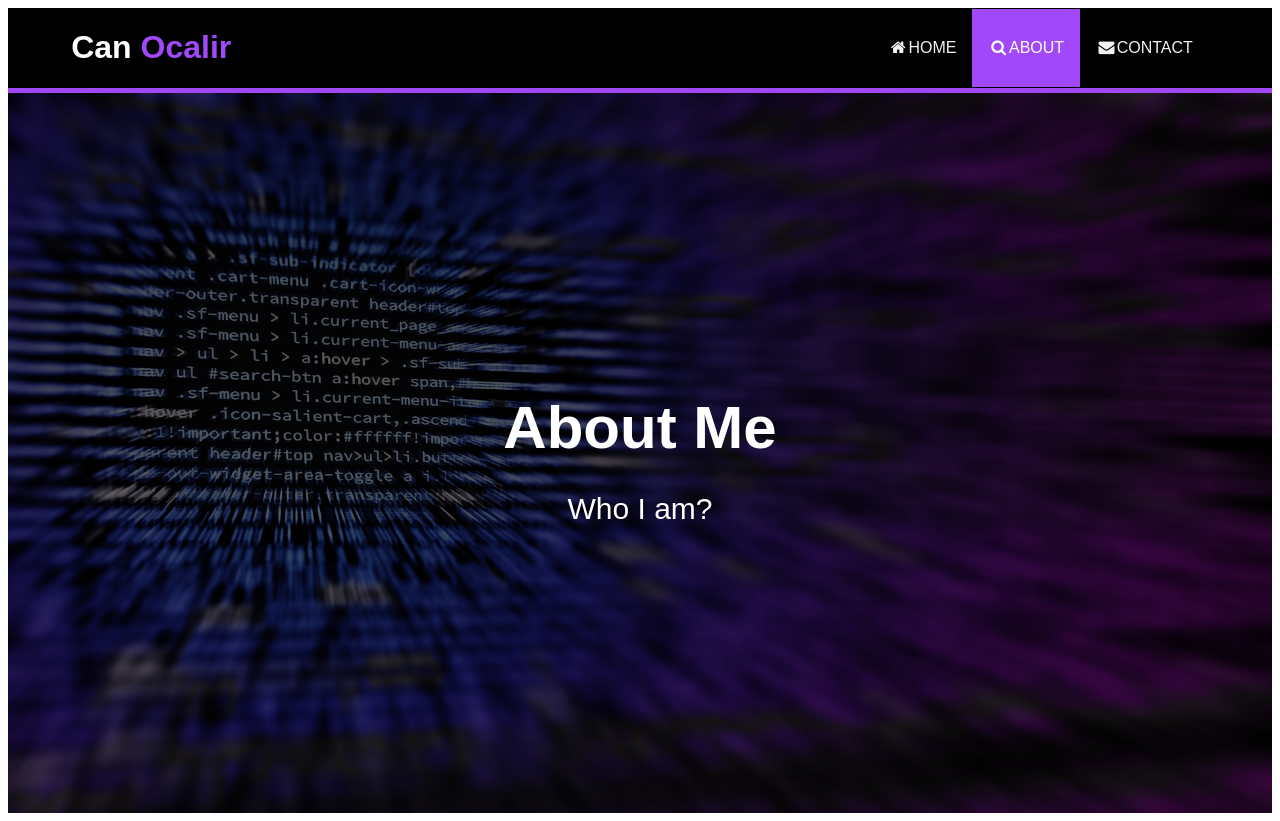
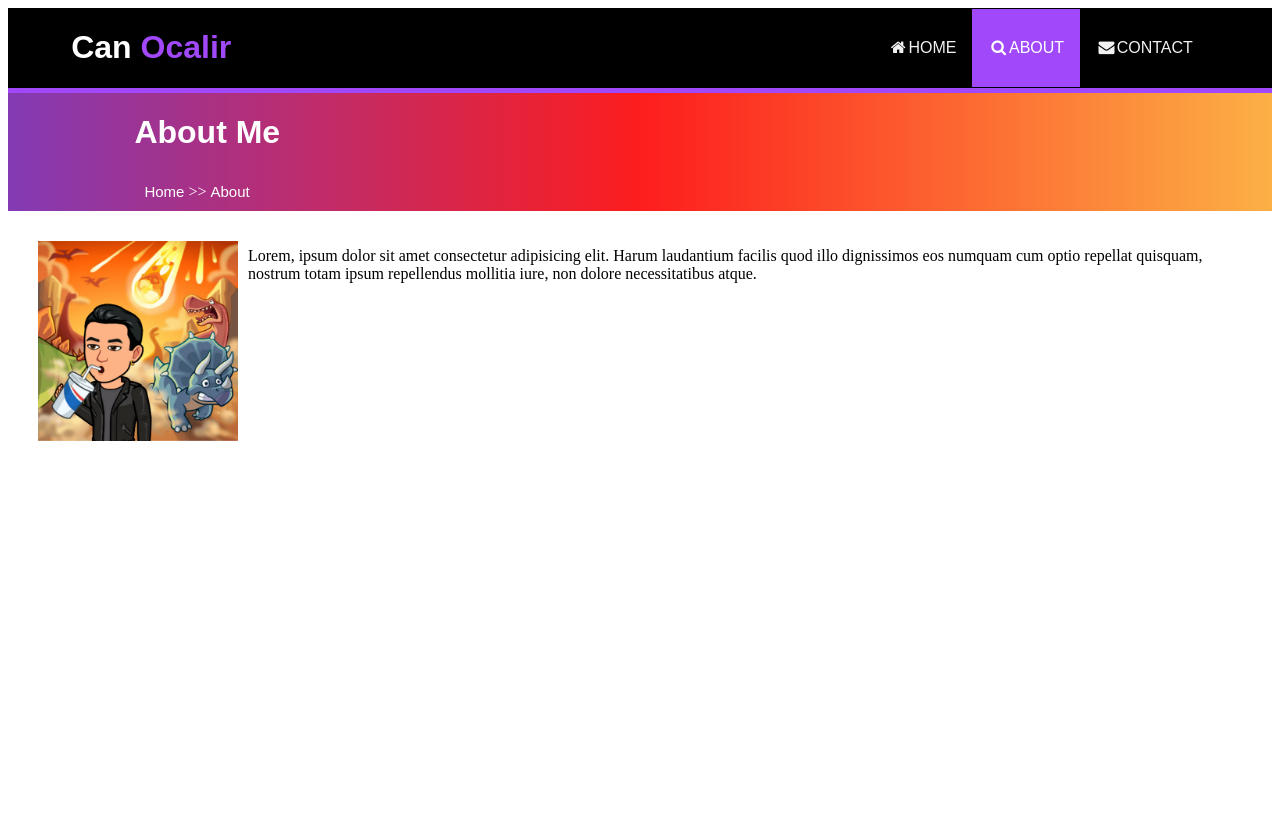
Before and after one commit to canocalir/Portfolio-Website, a plain HTML site: page about.html in a window 1280 px wide. After the commit the page ends 800 px from the top, so only its background shows below. Drawn offline with Linux system fonts and the light colour scheme.

Commit message:
Pages styled

```diff
--- a/about.html
+++ b/about.html
@@ -1,27 +1,44 @@
 <!DOCTYPE html>
 <html lang="en">
   <head>
-    <meta charset="UTF-8">
-    <meta http-equiv="X-UA-Compatible" content="IE=edge">
-    <meta name="viewport" content="width=device-width, initial-scale=1.0">
+    <meta charset="UTF-8" />
+    <meta http-equiv="X-UA-Compatible" content="IE=edge" />
+    <meta name="viewport" content="width=device-width, initial-scale=1.0" />
     <title>About Us</title>
-    <link rel="stylesheet" href="https://cdnjs.cloudflare.com/ajax/libs/font-awesome/4.7.0/css/font-awesome.min.css">
-    <link rel="stylesheet" href="style.css">
+    <link
+      rel="stylesheet"
+      href="https://cdnjs.cloudflare.com/ajax/libs/font-awesome/4.7.0/css/font-awesome.min.css"
+    />
+    <link rel="stylesheet" href="style.css" />
   </head>
   <body>
     <div id="header">
       <div class="nav-container">
         <h1 id="logo">Can <span id="logo-color">Ocalir</span></h1>
         <a href="/"><i class="fa fa-fw fa-home"></i>Home</a>
-          <a href="about.html" class="active"><i class="fa fa-fw fa-search"></i>About</a>
+        <a href="about.html" class="active"
+          ><i class="fa fa-fw fa-search"></i>About</a
+        >
         <a href="contact.html"><i class="fa fa-fw fa-envelope"></i>Contact</a>
       </div>
     </div>
-      <div id="main">
-        <div class="slider-container">
+    <div id="about-main">
+      <div class="header-container">
         <h1>About Me</h1>
-          <p>Who I am?</p>
+        <div class="breadcrumbs">
+          <a href="/">Home</a> >>
+          <a href="/about.html">About</a>
         </div>
+      </div>
+    </div>
+    <div class="page-container">
+      <img src="profile.png" alt="profile-photo" id="profile-photo" />
+      <p>
+        Lorem, ipsum dolor sit amet consectetur adipisicing elit. Harum
+        laudantium facilis quod illo dignissimos eos numquam cum optio repellat
+        quisquam, nostrum totam ipsum repellendus mollitia iure, non dolore
+        necessitatibus atque.
+      </p>
     </div>
   </body>
 </html>
--- a/style.css
+++ b/style.css
@@ -52,12 +52,60 @@
   font-family: "Audiowide", sans-serif;
 }
 
-.slider-container {
+#about-main {
+  background: linear-gradient(
+    90deg,
+    rgba(131, 58, 180, 1) 0%,
+    rgba(253, 29, 29, 1) 50%,
+    rgba(252, 176, 69, 1) 100%
+  );
+  color: #fff;
+}
+
+#about-main h1 {
+  font-family: "Audiowide", sans-serif;
+  align-self: flex-end;
+}
+
+#about-main a {
+  color: #fff;
+  font-size: 15px;
+  font-family: "Audiowide", sans-serif;
+  text-decoration: #fff;
+}
+
+#contact-main {
+  background: linear-gradient(
+    90deg,
+    rgba(131, 58, 180, 1) 0%,
+    rgba(253, 29, 29, 1) 50%,
+    rgba(252, 176, 69, 1) 100%
+  );
+  color: #fff;
+}
+
+#contact-main h1 {
+  font-family: "Audiowide", sans-serif;
+  align-self: flex-end;
+}
+
+#contact-main a {
+  color: #fff;
+  font-size: 15px;
+  font-family: "Audiowide", sans-serif;
+  text-decoration: #fff;
+}
+
+.slider-container,
+.header-container {
   width: 80%;
   margin: auto;
   overflow: hidden;
 }
 
+.page-container {
+  padding: 20px;
+}
 
 #logo {
   color: #fff;
@@ -73,3 +121,15 @@
 #logo-color {
   color: #a149fa;
 }
+
+#profile-photo {
+  width: 100%;
+  max-width: 200px;
+  height: auto;
+  float: left;
+  padding: 10px;
+}
+
+.breadcrumbs {
+  padding: 10px;
+}
```
Also changed, not shown: contact.html (+18 -6 lines), index.html (+0 -1 lines), profile.png (added). Lines whose indentation alone changed are shown as unchanged.
